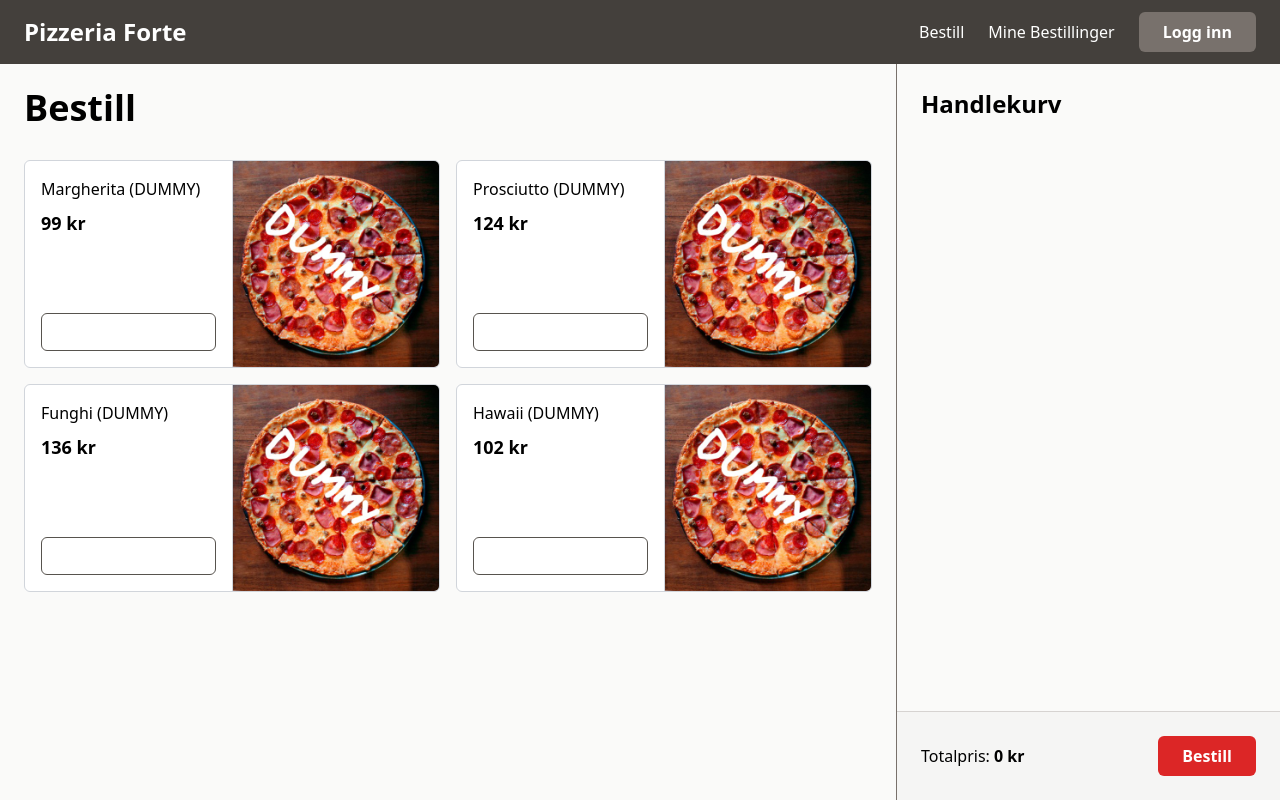
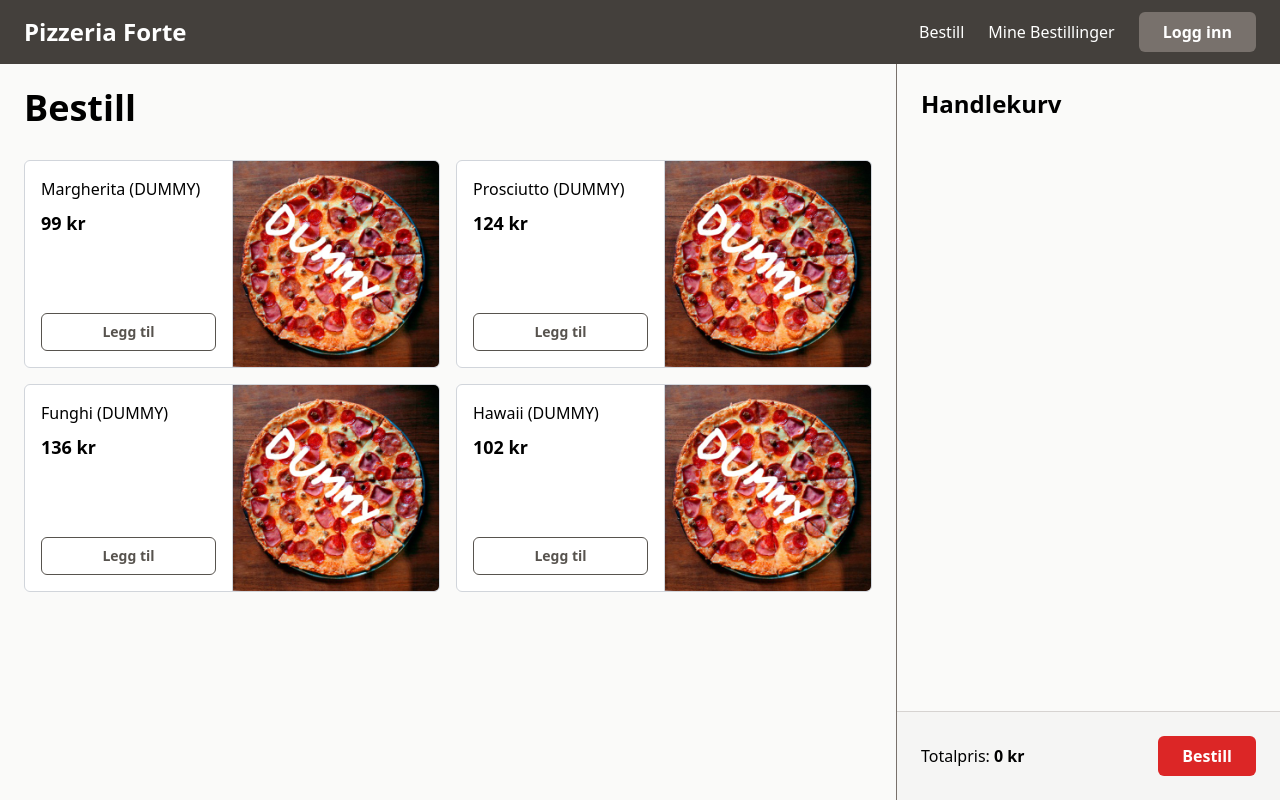
Before and after one commit to fortedigital/Developer-Academy-Frontend, a React (Vite) app: page / in a window 1280 px wide. Built offline with nearby package versions, Linux system fonts and the light colour scheme.

Commit message:
Fix button classes

```diff
--- a/src/components/Button.tsx
+++ b/src/components/Button.tsx
@@ -16,10 +16,10 @@ export default function Button({
   return (
     <button
       onClick={onClick}
-      className={`flex-none rounded-md py-2 font-bold text-white
+      className={`flex-none rounded-md py-2 font-bold
       ${size === "large" ? "px-6" : "px-4 py-2 text-sm"} ${
         variant === "primary"
-          ? "bg-red-600 hover:bg-red-500 active:bg-red-700"
+          ? "text-white bg-red-600 hover:bg-red-500 active:bg-red-700"
           : variant === "secondary"
           ? "bg-stone-500 hover:bg-stone-400 active:bg-stone-600"
           : variant === "outlined"
```
